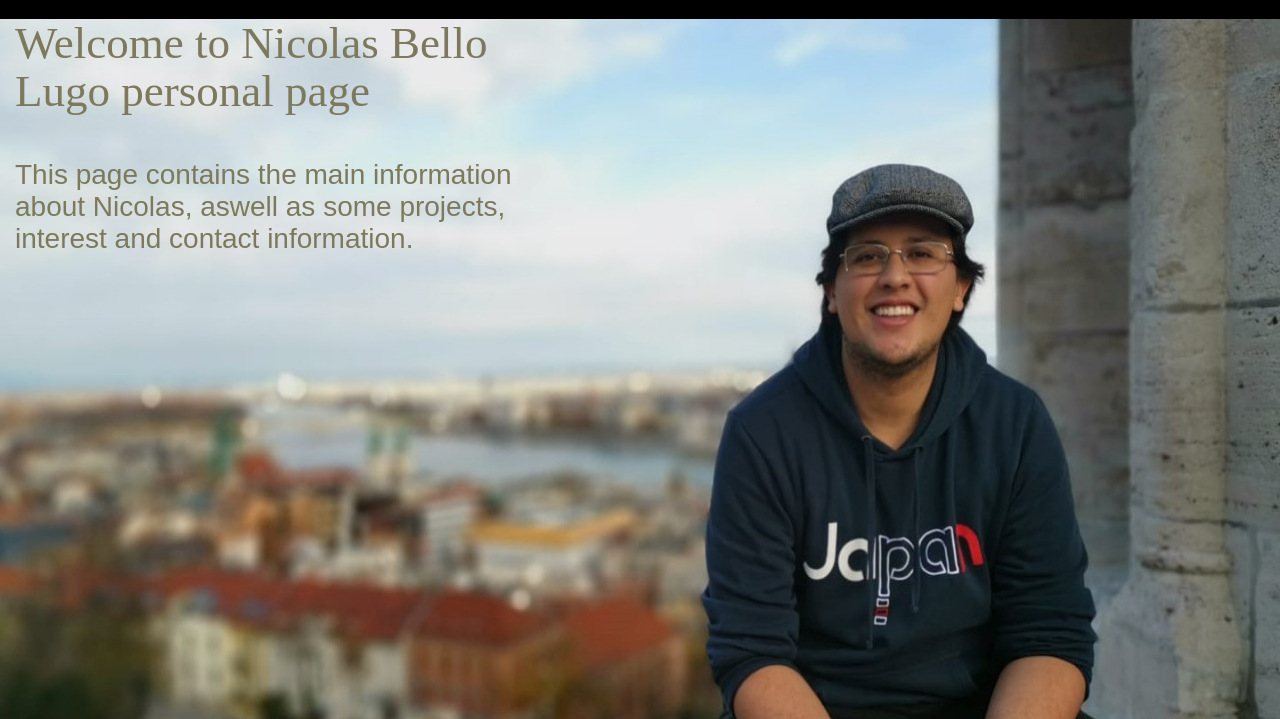
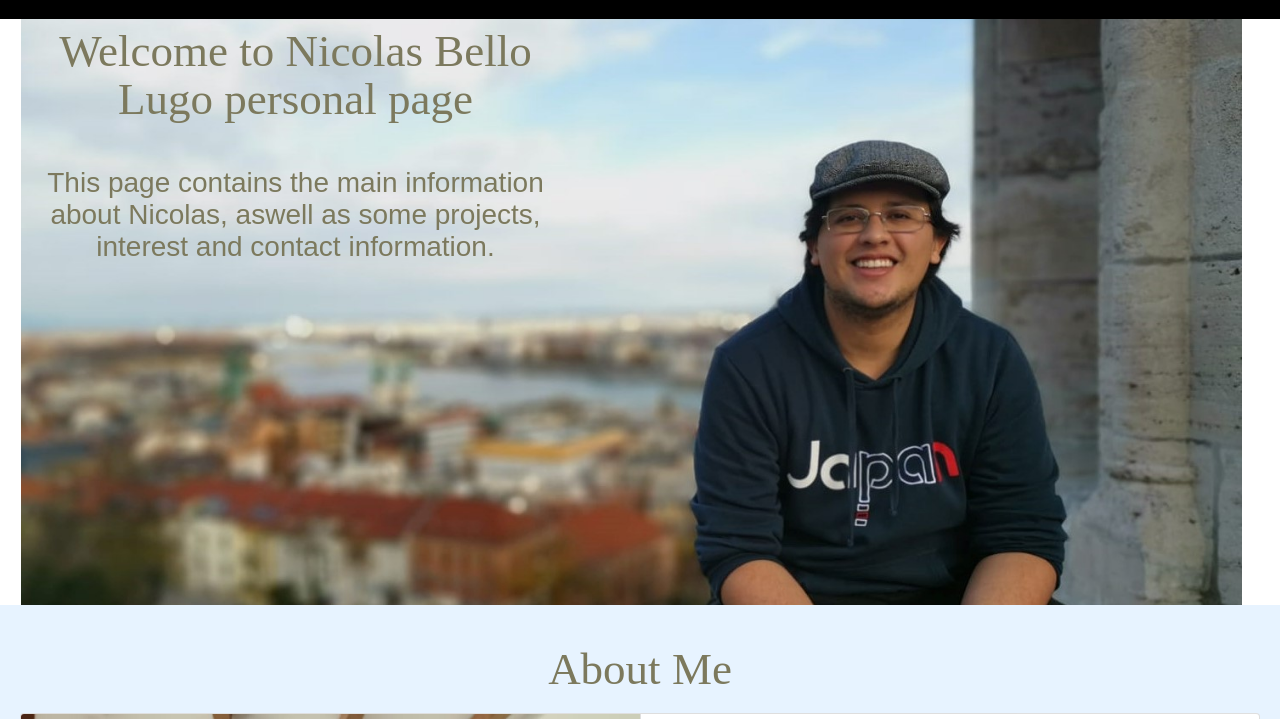
Before and after one commit to nbellol/nbellol.github.io, a plain HTML site: page index.html in a window 1280 px wide. Shown: the part 81-800 px from the top of the page. Drawn offline with nearby package versions, Linux system fonts and the light colour scheme.

Commit message:
Se arregla imagen

```diff
--- a/index.html
+++ b/index.html
@@ -38,7 +38,9 @@
 
     <main>
       <div class="inicio" id="inicio">
-        <div class="container-fluid">
+        <div class="container">
+          <img src="./media/fondocrop.jpg" alt="fondo" style="width:110%;">
+          <div class="top-left">
             <div class="row">
               <div class="col-sm-6 col-md-6 col-lg-6">
                 <h1>Welcome to Nicolas Bello Lugo personal page</h1>
@@ -51,6 +53,7 @@
                   This page contains the main information about Nicolas, aswell as
                   some projects, interest and contact information.
                 </h2>
+              </div>
             </div>
           </div>
         </div>
--- a/style.css
+++ b/style.css
@@ -2,12 +2,14 @@
   background-color: lightblue;
 }
 
-.inicio {
-  width: 100%;
-  height: 700px;
-  background-image: url("./media/fondocrop.jpg");
-  background-size: 100% 100%;
-  padding-bottom: 20px;
+.container {
+  position: relative;
+  text-align: center;
+}
+.top-left {
+  position: absolute;
+  top: 8px;
+  left: 16px;
 }
 
 #Aboutme {
```
Lines whose indentation alone changed are shown as unchanged.
